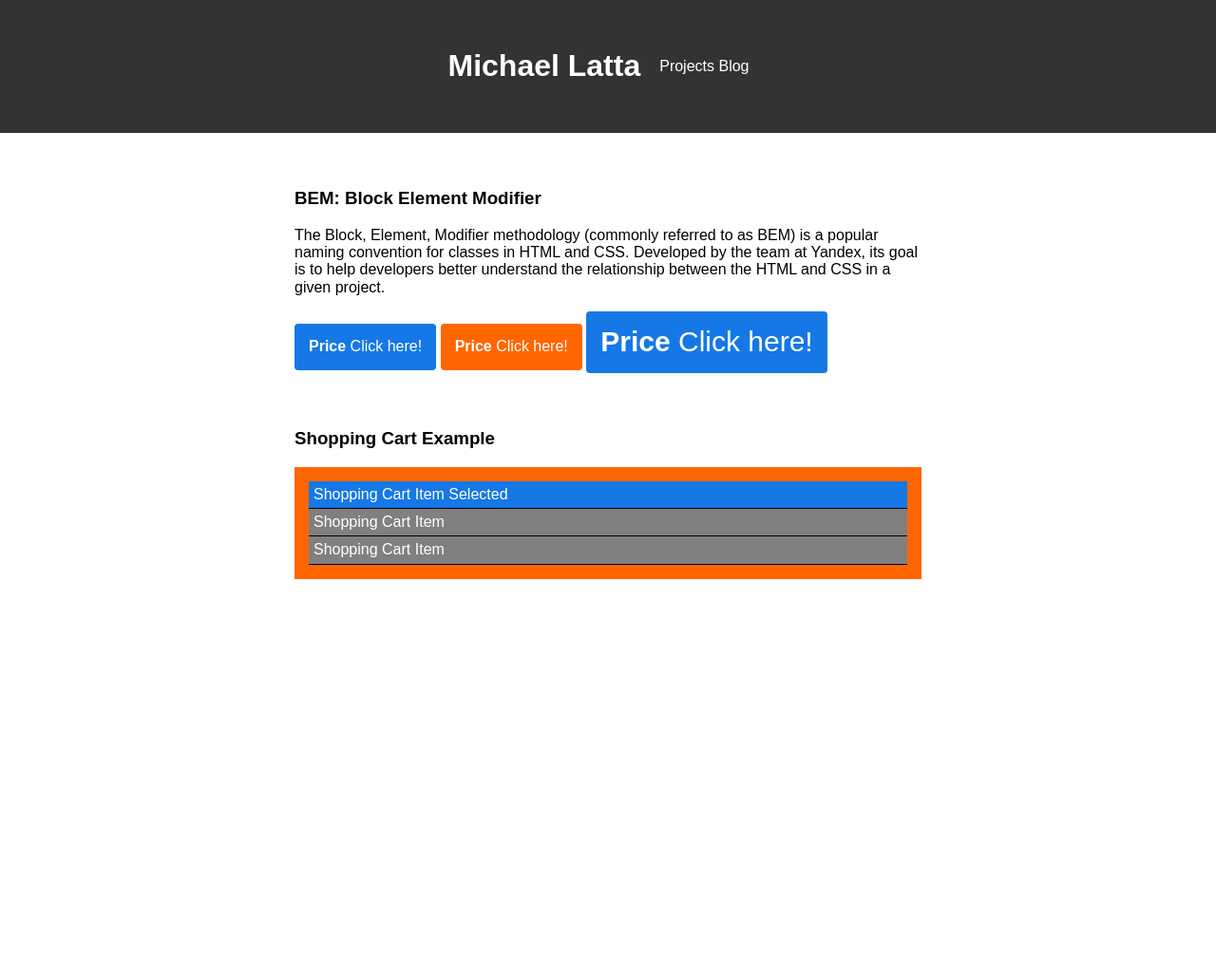
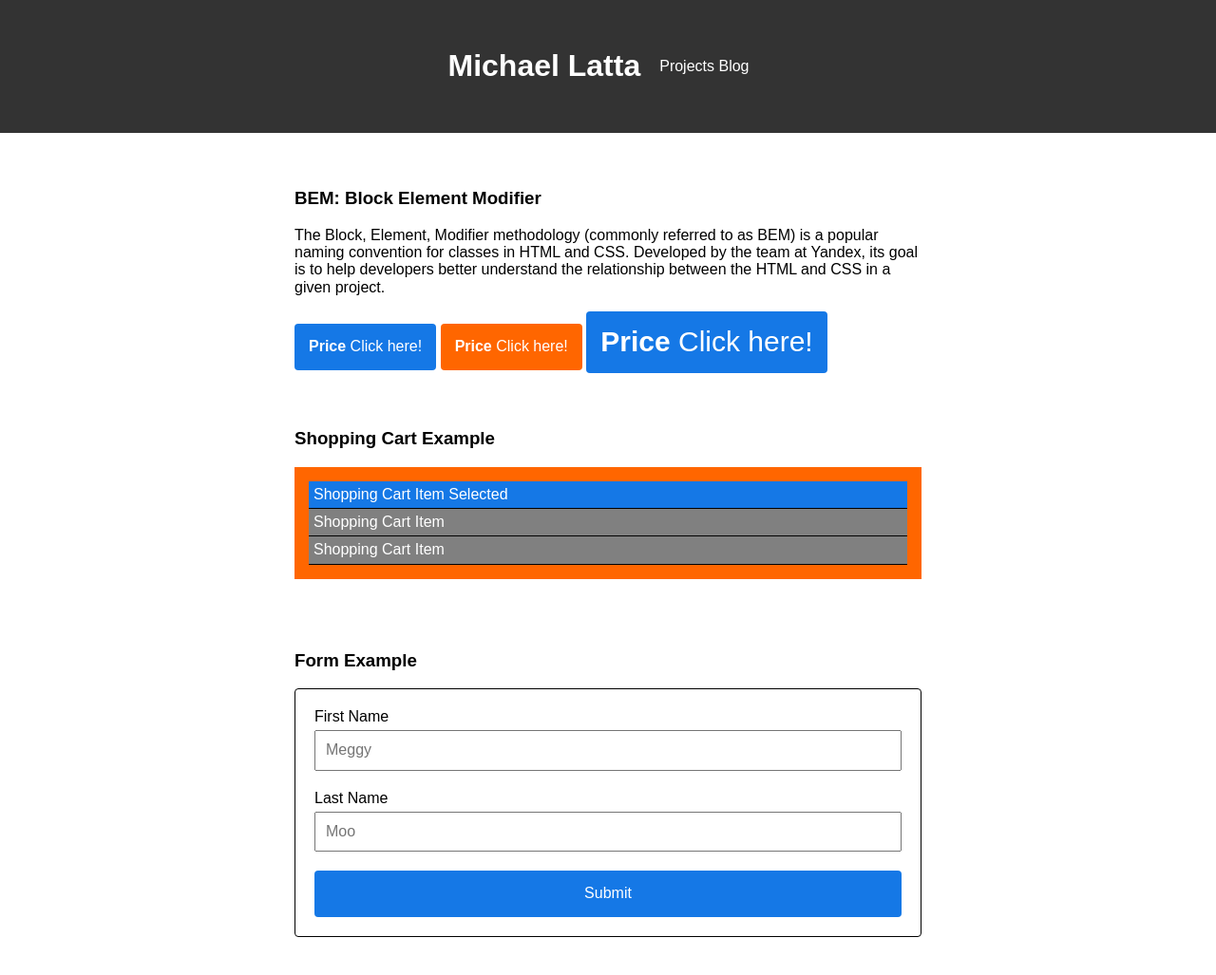
Before and after one commit to michaellatta/michaellatta.github.io, a Jekyll site: the page built from projects/bem/index.html, in a window 1280 px wide. Shown: the whole page at 95% size. Built offline with Jekyll 4.4.1, drawn with Linux system fonts in a browser that asks for light colours; before the commit the page ends 900 px from its top, so only the background shows below that.

Commit message:
BEM form example

```diff
--- a/assets/stylesheets/style.css
+++ b/assets/stylesheets/style.css
@@ -172,6 +172,7 @@ footer {
   padding: 15px;
   border-radius: 4px;
   font-size: 16px;
+  cursor: pointer;
 }
 
 /* element */
@@ -207,3 +208,28 @@ footer {
 .shopping-cart--selected {
   background: #1578E6;
 }
+
+/* BEM form */
+
+.form {
+  border: 1px solid black;
+  padding: 20px;
+  border-radius: 4px;
+}
+
+.form__label {
+  display: block;
+  margin-bottom: 5px;
+}
+
+.form__text {
+  margin-bottom: 20px;
+  width: 100%;
+  box-sizing: border-box;
+  padding: 10px;
+}
+
+.form__submit {
+  width: 100%;
+  display: block;
+}
--- a/projects/bem/index.html
+++ b/projects/bem/index.html
@@ -18,7 +18,6 @@ title: Project 4 - BEM
   <button class="button button--big" type="button" name="button">
     <span class="button__price">Price</span> Click here!
   </button>
-
 </section>
 
 <section>
@@ -29,3 +28,14 @@ title: Project 4 - BEM
     <li class="shopping-cart__item">Shopping Cart Item</li>
   </ul>
 </section>
+
+<section>
+  <h3>Form Example</h3>
+    <form class="form" action="index.html" method="post">
+      <label for="first-name" class="form__label">First Name</label>
+      <input type="text" id="first-name" placeholder="Meggy" class="form__text">
+      <label for="last-name" class="form__label">Last Name</label>
+      <input type="text" id="last-name" placeholder="Moo" class="form__text">
+      <input type="submit" class="button form__submit" value="Submit">
+    </form>
+</section>
```
